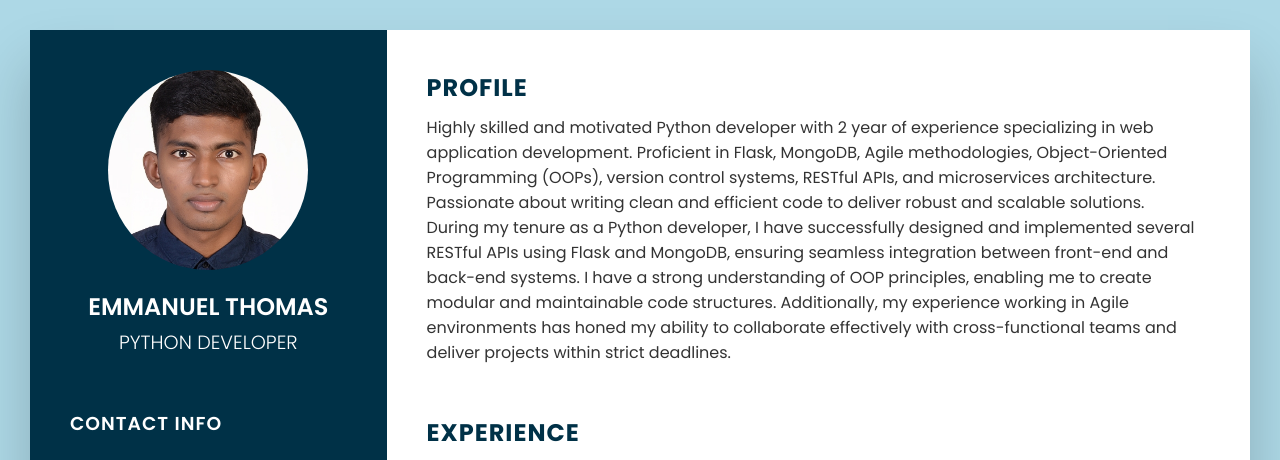
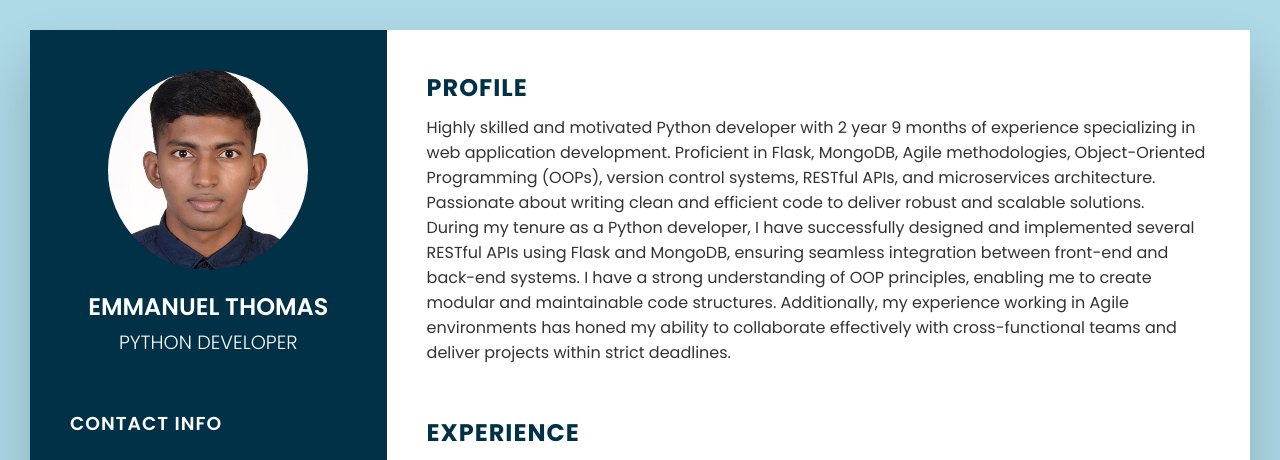
Before and after one commit to Emmanuel-thomas/My-Resume, a plain HTML site: page index.html in a window 1280 px wide. Shown: the top 460 px of the page. Drawn offline with Linux system fonts and the light colour scheme; a script that the page names is missing.

Commit message:
Update index.html

```diff
--- a/index.html
+++ b/index.html
@@ -121,7 +121,7 @@
         <div class="right_side">
             <div class="about">
                 <h2 class="title2">Profile</h2>
-                <p>Highly skilled and motivated Python developer with 2 year of experience specializing in web application development. Proficient in Flask, MongoDB, Agile methodologies, Object-Oriented Programming (OOPs), version control systems, RESTful APIs, and microservices architecture. Passionate about writing clean and efficient code to deliver robust and scalable solutions.</p>
+                <p>Highly skilled and motivated Python developer with 2 year 9 months of experience specializing in web application development. Proficient in Flask, MongoDB, Agile methodologies, Object-Oriented Programming (OOPs), version control systems, RESTful APIs, and microservices architecture. Passionate about writing clean and efficient code to deliver robust and scalable solutions.</p>
 
 <p>During my tenure as a Python developer, I have successfully designed and implemented several RESTful APIs using Flask and MongoDB, ensuring seamless integration between front-end and back-end systems. I have a strong understanding of OOP principles, enabling me to create modular and maintainable code structures. Additionally, my experience working in Agile environments has honed my ability to collaborate effectively with cross-functional teams and deliver projects within strict deadlines.</p>
             </div>
```
